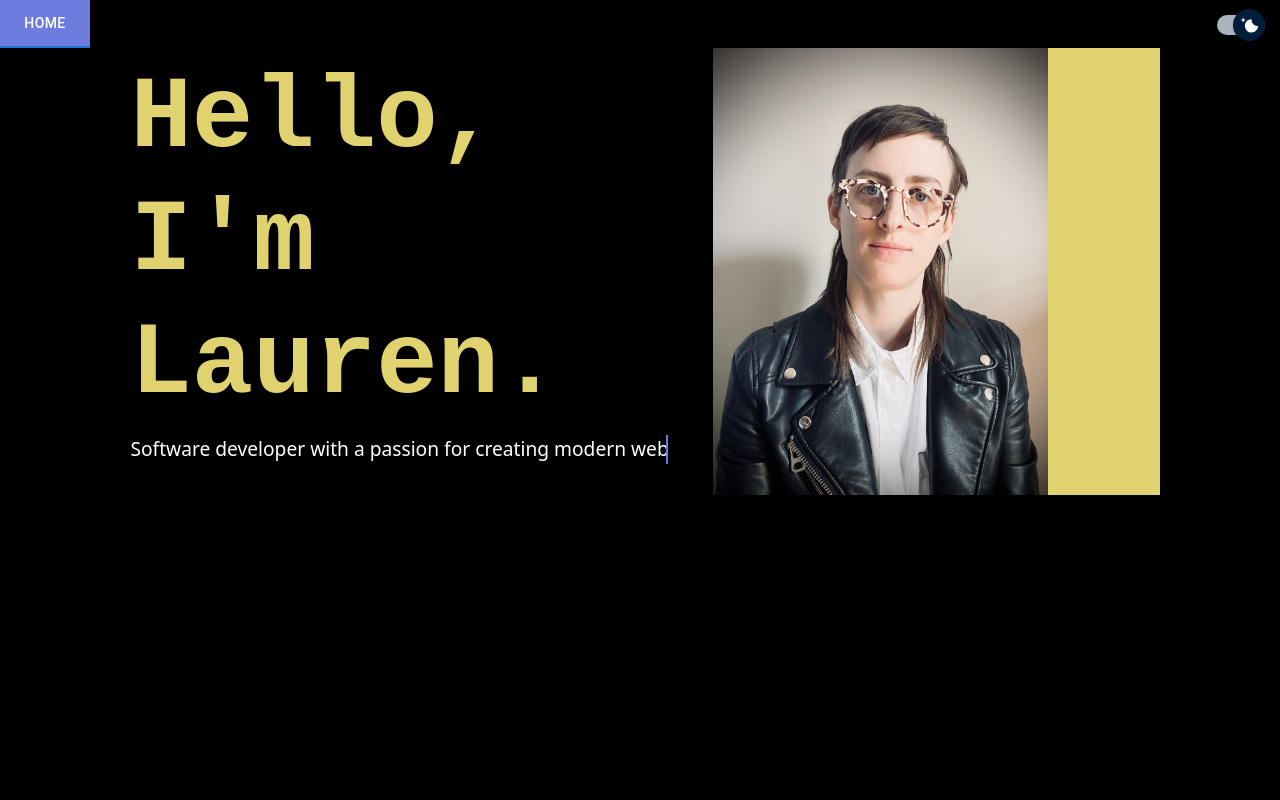
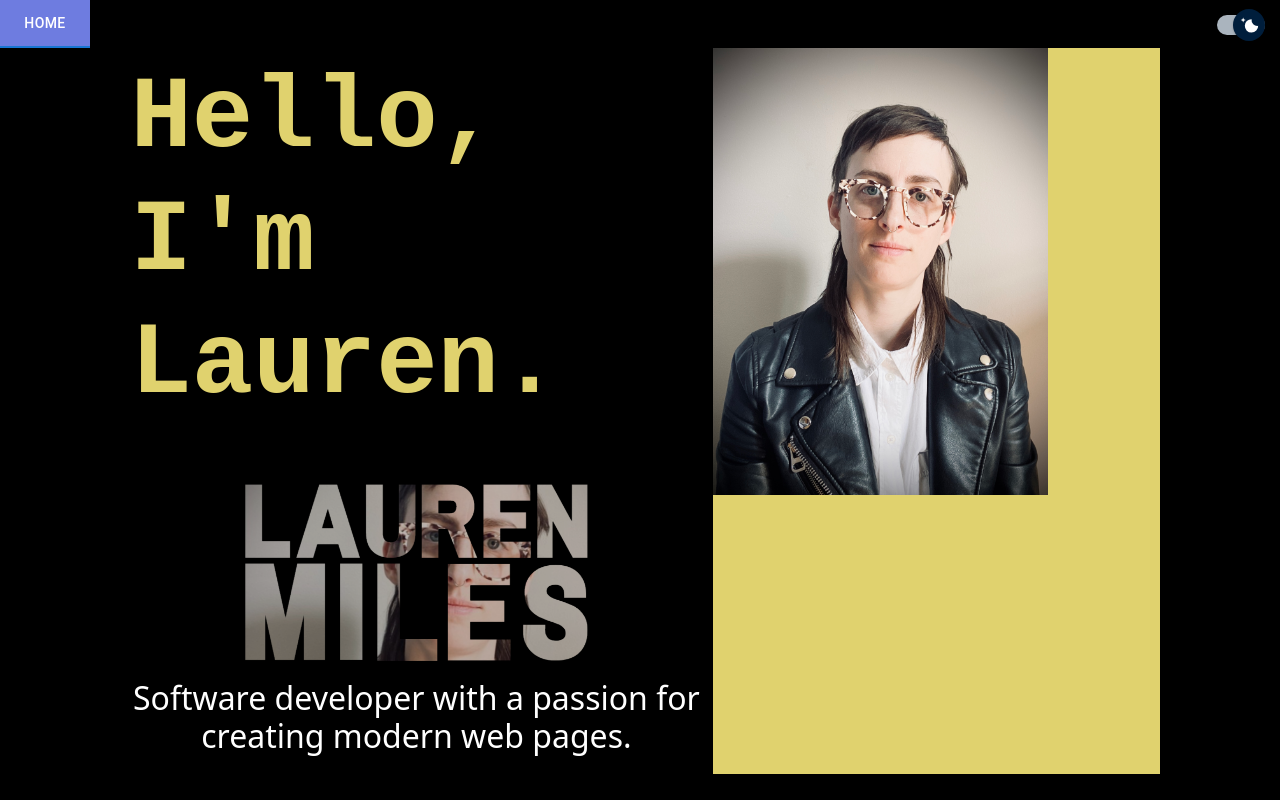
Before and after one commit to laurenmilesdev/portfolio, a Next.js app: page / in a window 1280 px wide. Built offline with nearby package versions, Linux system fonts and the light colour scheme; a web font is replaced by a local one.

Commit message:
Updated introduction component and logo

```diff
--- a/src/components/introduction/Introduction.module.css
+++ b/src/components/introduction/Introduction.module.css
@@ -1,27 +1,11 @@
-.content-animated {
-  overflow: hidden;
-  border-right: 0.15em solid var(--secondary);
-  white-space: nowrap;
-  animation: typing 2.5s steps(50, end) forwards, blink 0.8s infinite;
-  font-size: 1.5vw;
-  font-weight: 300;
-  width: 0;
+.container {
+  margin-top: 10%;
+  text-align: center;
 }
 
-@keyframes typing {
-  from {
-    width: 0;
-  }
-  to {
-    width: 94%;
-  }
+.logo {
+  width: 60%;
+  height: auto;
+  margin-bottom: 3%;
+  opacity: 0.75;
 }
-
-@keyframes blink {
-  from {
-    border-color: transparent;
-  }
-  to {
-    border-color: var(--secondary);
-  }
-}
--- a/src/components/introduction/Introduction.tsx
+++ b/src/components/introduction/Introduction.tsx
@@ -1,3 +1,6 @@
+import Image from 'next/image';
+import img from '../../../public/img/introduction/logo.png';
+
 import styles from './Introduction.module.css';
 
 type Props = {
@@ -5,9 +8,17 @@ type Props = {
 };
 
 export default function Introduction(props: Props): JSX.Element {
+  const imageAltText = 'Image of Lauren within text that says Lauren Miles';
+
   return (
-    <div className={styles['content-animated']} data-testid="intro">
-      {props.subtitle}
+    <div className={styles.container}>
+      <div className="col-md-12" data-testid="logo">
+        <Image src={img} alt={imageAltText} aria-label={imageAltText} className={styles.logo} />
+      </div>
+
+      <div className="col-md-12" data-testid="intro">
+        <h3>{props.subtitle}</h3>
+      </div>
     </div>
   );
 }
```
Also changed, not shown: public/img/introduction/logo.png (added), 1 other file (tests, documents, lock files or other folders).
